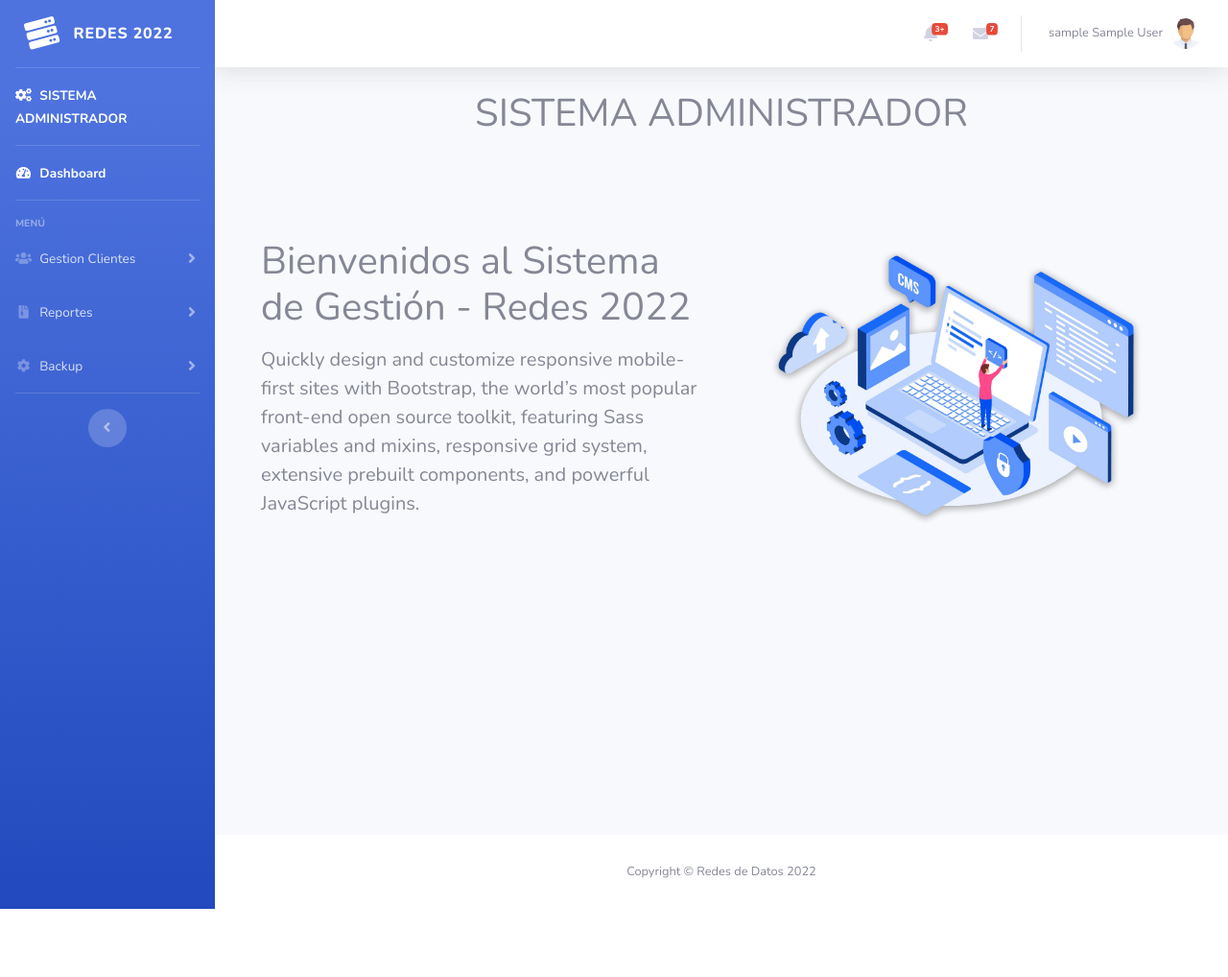
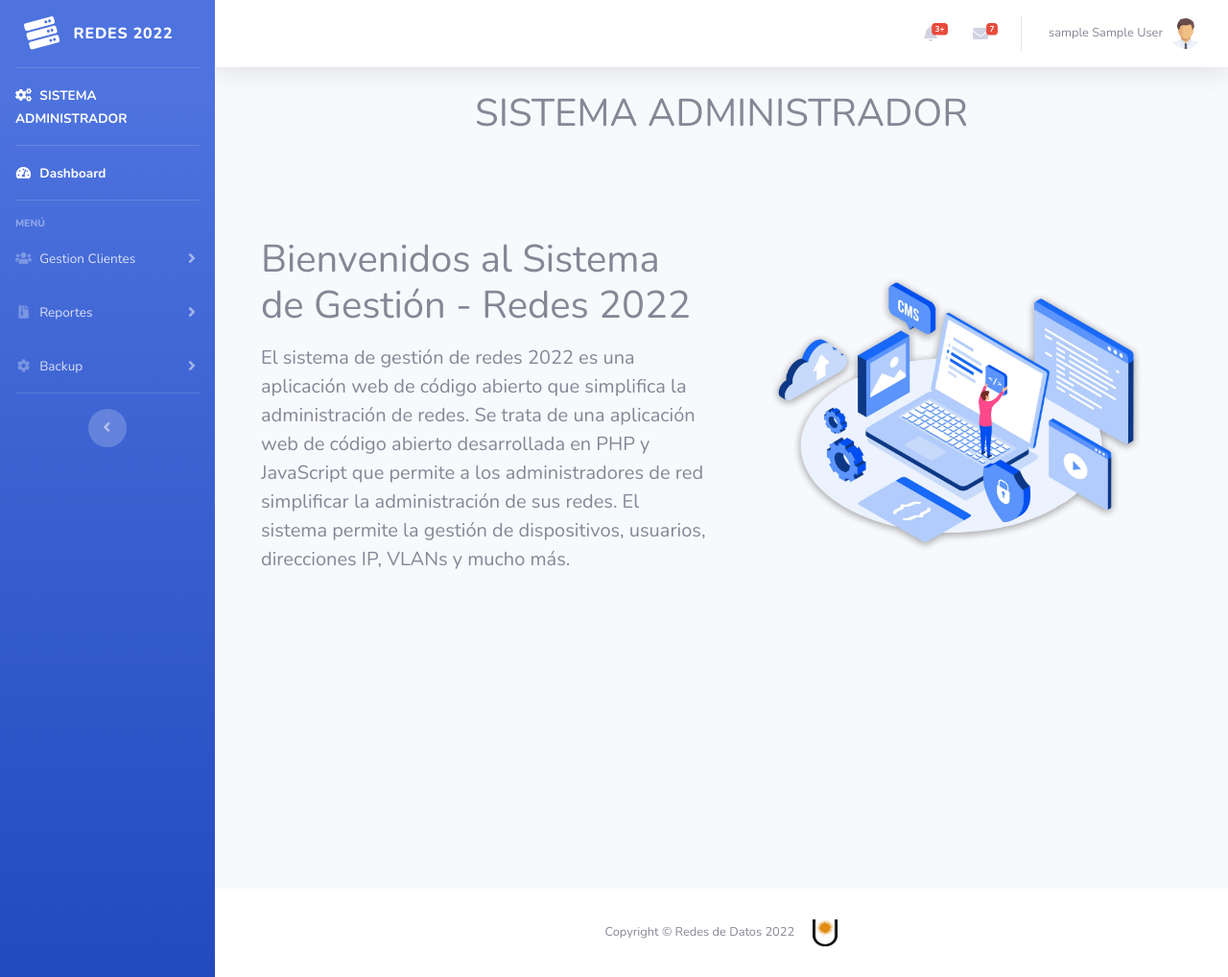
Before and after one commit to FalkFranco/Crud-LoginLDAP, a PHP site: page /dashboard/index.php in a window 1280 px wide. Shown: the whole page at 96% size. Before the commit the page ends 947 px from the top, so only its background shows below. Run offline with PHP 8.4, Linux system fonts and the light colour scheme; the visitor is signed in with stand-in values (Sample User, id 1).

Commit message:
iconos y descripcion

```diff
--- a/dashboard/index.php
+++ b/dashboard/index.php
@@ -11,7 +11,7 @@
       </div>
       <div class="col-lg-6">
         <h1 class="display-5 fw-bold lh-1 mb-3">Bienvenidos al Sistema de Gestión - Redes 2022</h1>
-        <p class="lead">Quickly design and customize responsive mobile-first sites with Bootstrap, the world’s most popular front-end open source toolkit, featuring Sass variables and mixins, responsive grid system, extensive prebuilt components, and powerful JavaScript plugins.</p>
+        <p class="lead">El sistema de gestión de redes 2022 es una aplicación web de código abierto que simplifica la administración de redes. Se trata de una aplicación web de código abierto desarrollada en PHP y JavaScript que permite a los administradores de red simplificar la administración de sus redes. El sistema permite la gestión de dispositivos, usuarios, direcciones IP, VLANs y mucho más.</p>
 
       </div>
     </div>
--- a/dashboard/vistas/parte_inferior.php
+++ b/dashboard/vistas/parte_inferior.php
@@ -6,7 +6,8 @@
       <footer class="sticky-footer bg-white">
         <div class="container my-auto">
           <div class="copyright text-center my-auto">
-            <span>Copyright &copy; Redes de Datos 2022</span>
+            <span class="pr-3">Copyright &copy; Redes de Datos 2022</span>
+            <img src="img/Logo-UNNE-O.png" alt="Logo UNNE" width="26" height="28">
           </div>
         </div>
       </footer>
--- a/dashboard/vistas/parte_superior.php
+++ b/dashboard/vistas/parte_superior.php
@@ -36,8 +36,8 @@ function Rol($rolid)
   <meta name="viewport" content="width=device-width, initial-scale=1, shrink-to-fit=no">
   <meta name="description" content="">
   <meta name="author" content="">
-
-  <title>CRUD OPENLDAP</title>
+  <link rel="shortcut icon" href="img/Logo-UNNE-O.png">
+  <title>Sistema de Gestión - REDES 2022</title>
 
   <!-- Custom fonts for this template-->
   <link href="vendor/fontawesome-free/css/all.min.css" rel="stylesheet" type="text/css">
--- a/index.php
+++ b/index.php
@@ -10,7 +10,7 @@
         <link rel="stylesheet" href="bootstrap/css/bootstrap.min.css">
         <link rel="stylesheet" href="estilos.css">
         <link rel="stylesheet" href="plugins/sweetalert2/sweetalert2.min.css">
-
+        <link rel="shortcut icon" href="/dashboard/img/Logo-UNNE-O.png">
         <link rel="stylesheet" type="text/css" href="fuentes/iconic/css/material-design-iconic-font.min.css">
 
     </head>
```
Also changed, not shown: dashboard/img/Logo-UNNE-O.png (added).
